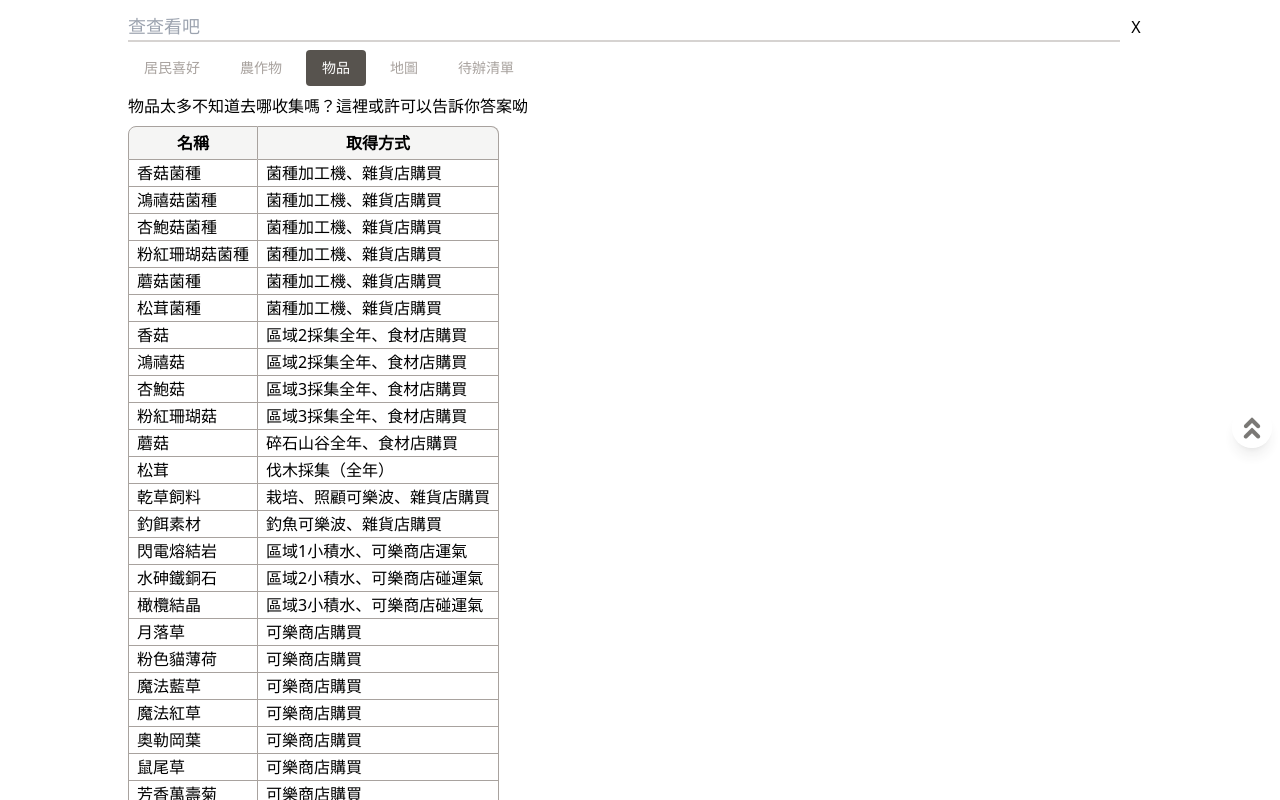
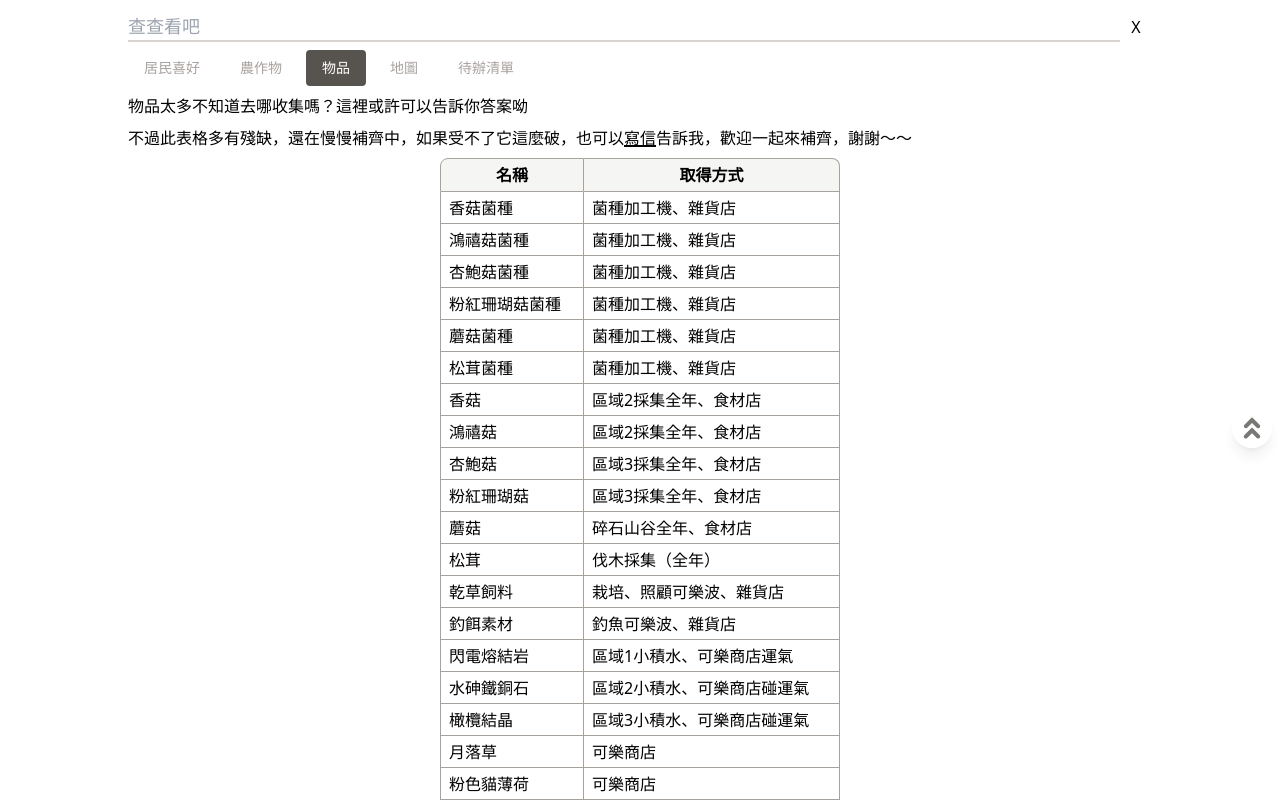
Before and after one commit to pig60214/harvest-moon, a React (Create React App) app: page /item in a window 1280 px wide. Shown: the top 800 px of the page. Built offline with nearby package versions, Linux system fonts and the light colour scheme.

Commit message:
Add Item To ToDo

```diff
--- a/src/Crops.js
+++ b/src/Crops.js
@@ -11,15 +11,15 @@ export default function Crops() {
 
   const tableRows = [];
   cropRawData.forEach(data => {
+    const isSelected = toGetCrops.crops.find(c => c === data.name);
+
     if (toGetCrops.showToGetCrops) {
-      if (!toGetCrops.crops.find(c => c === data.name)) return;
+      if (!isSelected) return;
     } else {
       if (!searchInput.trim().split(' ').map(s => data.name.includes(s)).find(s => s)) return;
       if (!JSON.stringify(setting.category).includes(data.category)) return;
       if (setting.season !== '全季節' && !data.season.includes(setting.season)) return;
     }
-
-    const isSelected = toGetCrops.crops.find(c => c === data.name);
 
     const image = <img className={`w-12 m-auto rounded-full ${isSelected ? 'border border-stone-900' : ''}`} src={require(`assets/images/crops/${data.name}.jpg`)} alt={data.name}/>;
 
--- a/src/Item.js
+++ b/src/Item.js
@@ -1,31 +1,44 @@
 import itemRawData from './itemRawData';
-import { useSelector } from 'react-redux';
+import { useDispatch, useSelector } from 'react-redux';
+import { toggleItem } from 'store/toGetItemsSlice';
 
 export default function Item() {
   const searchInput = useSelector((state) => state.searchInput.value);
+  const toGetItems = useSelector(state => state.toGetItems);
+  const dispatch = useDispatch();
 
   const rows = [];
 
   Object.entries(itemRawData).forEach(entry => {
     const [key, value] = entry;
-    if(!searchInput.trim().split(' ').map(s => key.includes(s)).find(s => s)) return;
-    rows.push(<tr key={key}>
-      <td>{key}</td>
+    const isSelected = toGetItems.items.find(i => i === key);
+
+    if (toGetItems.showToGetItems) {
+      if (!isSelected) return;
+    } else {
+      if(!searchInput.trim().split(' ').map(s => key.includes(s)).find(s => s)) return;
+    }
+
+    rows.push(<tr key={key} onClick={() => dispatch(toggleItem(key))} className={isSelected ? 'bg-stone-300' : ''}>
+      <td className='h-8'>{key}</td>
       <td>{value}</td>
     </tr>)
   });
 
   return (
-    <table>
+    <>
+    <p>不過此表格多有殘缺，還在慢慢補齊中，如果受不了它這麼破，也可以<a className='underline decoration-2' href="mailto:mypremyt@gmail.com">寫信</a>告訴我，歡迎一起來補齊，謝謝～～</p>
+    <table className='md:mx-auto'>
       <thead>
-        <tr>
-          <th>名稱</th>
-          <th>取得方式</th>
+        <tr className='h-8'>
+          <th className='w-36'>名稱</th>
+          <th className='w-64'>取得方式</th>
         </tr>
       </thead>
       <tbody>
         {rows}
       </tbody>
     </table>
+    </>
   );
 };
--- a/src/ToDoList.js
+++ b/src/ToDoList.js
@@ -3,6 +3,8 @@ import { removeToDo } from "./store/toDoListSlice";
 import { toggleLocation, toggleGoToShopping, toggleGoToGiveTheGift } from './store/locationsSlice';
 import { toggleToGive } from "./store/toGivesSlice";
 import { toggleCrop } from "./store/toGetCropsSlice";
+import { toggleItem } from "store/toGetItemsSlice";
+import itemRawData from 'itemRawData';
 
 function ToDo({ content, children, className, onClick }) {
   return (
@@ -40,8 +42,12 @@ export default function ToDoList() {
     const content = <>需要<span className={hightlighText}>{todo}</span>{image}</>;
     return <ToDo key={todo} onClick={() => dispatch(toggleCrop(todo))}>{content}</ToDo>;
   });
+  const toGetItems = useSelector(state => state.toGetItems).items.map(todo => {
+    const content = <>透過 <span className={hightlighText}>{itemRawData[todo]}</span> 取得 <span className={`${hightlighText} underline decoration-2`}>{todo}</span></>;
+    return <ToDo key={todo} onClick={() => dispatch(toggleItem(todo))}>{content}</ToDo>;
+  });
   const toDoList = useSelector((state) => state.toDoList);
-  const nothingToDo = toGives.length === 0 && locations.length === 0 && toDoList.length === 0 && toGetCrops.length === 0
+  const nothingToDo = toGives.length === 0 && locations.length === 0 && toDoList.length === 0 && toGetCrops.length === 0 && toGetItems.length === 0;
   const dispatch = useDispatch();
 
   return (
@@ -49,6 +55,7 @@ export default function ToDoList() {
       {toGives}
       {locations.map((todo, index) => <ToDo className='cursor-default' key={index}>{todo}</ToDo>)}
       {toGetCrops}
+      {toGetItems}
       {toDoList.map(todo => <ToDo key={todo} content={todo} onClick={() => dispatch(removeToDo(todo))} />)}
       {nothingToDo && <ToDo className='bg-gradient-to-r from-purple-500 to-pink-500 text-white' content='哇！太優秀了吧，待辦全空' /> }
     </ul>
--- a/src/components/ToolButtons.js
+++ b/src/components/ToolButtons.js
@@ -7,6 +7,7 @@ import giftBox from 'assets/icons/giftbox.png';
 import { toggleShowGiftList } from 'store/showGiftListSlice';
 import bag from 'assets/icons/school-bag.png';
 import { toggleShowToGetCrops } from 'store/toGetCropsSlice';
+import { toggleShowToGetItems } from 'store/toGetItemsSlice';
 
 export default function ToolButtons() {
 
@@ -56,11 +57,20 @@ export default function ToolButtons() {
     }
   }
 
+  function ToGetItemsButton() {
+    const toGetItems = useSelector(state => state.toGetItems);
+
+    if (location.pathname === '/item' && toGetItems.items.length > 0) {
+      return(<ToolButton light={toGetItems.showToGetItems} onClick={() => dispatch(toggleShowToGetItems())} icon={bag} ></ToolButton>);
+    }
+  }
+
   return (
     <div className='fixed w-8 right-4 top-1/2'>
       <GiftListButton />
       <AddToDoButton />
       <ToGetCropsButton />
+      <ToGetItemsButton />
       <ScrollToTopButton />
     </div>
   )
--- a/src/itemRawData.js
+++ b/src/itemRawData.js
@@ -1,63 +1,63 @@
 const itemRawData = {
-  '香菇菌種': '菌種加工機、雜貨店購買',
-  '鴻禧菇菌種': '菌種加工機、雜貨店購買',
-  '杏鮑菇菌種': '菌種加工機、雜貨店購買',
-  '粉紅珊瑚菇菌種': '菌種加工機、雜貨店購買',
-  '蘑菇菌種': '菌種加工機、雜貨店購買',
-  '松茸菌種': '菌種加工機、雜貨店購買',
-  '香菇': '區域2採集全年、食材店購買',
-  '鴻禧菇': '區域2採集全年、食材店購買',
-  '杏鮑菇': '區域3採集全年、食材店購買',
-  '粉紅珊瑚菇': '區域3採集全年、食材店購買',
-  '蘑菇': '碎石山谷全年、食材店購買',
+  '香菇菌種': '菌種加工機、雜貨店',
+  '鴻禧菇菌種': '菌種加工機、雜貨店',
+  '杏鮑菇菌種': '菌種加工機、雜貨店',
+  '粉紅珊瑚菇菌種': '菌種加工機、雜貨店',
+  '蘑菇菌種': '菌種加工機、雜貨店',
+  '松茸菌種': '菌種加工機、雜貨店',
+  '香菇': '區域2採集全年、食材店',
+  '鴻禧菇': '區域2採集全年、食材店',
+  '杏鮑菇': '區域3採集全年、食材店',
+  '粉紅珊瑚菇': '區域3採集全年、食材店',
+  '蘑菇': '碎石山谷全年、食材店',
   '松茸': '伐木採集（全年）',
 
-  '乾草飼料': '栽培、照顧可樂波、雜貨店購買',
-  '釣餌素材': '釣魚可樂波、雜貨店購買',
+  '乾草飼料': '栽培、照顧可樂波、雜貨店',
+  '釣餌素材': '釣魚可樂波、雜貨店',
 
   '閃電熔結岩': '區域1小積水、可樂商店運氣',
   '水砷鐵銅石': '區域2小積水、可樂商店碰運氣',
   '橄欖結晶': '區域3小積水、可樂商店碰運氣',
 
-  '月落草': '可樂商店購買',
-  '粉色貓薄荷': '可樂商店購買',
-  '魔法藍草': '可樂商店購買',
-  '魔法紅草': '可樂商店購買',
-  '奧勒岡葉': '可樂商店購買',
-  '鼠尾草': '可樂商店購買',
-  '芳香萬壽菊': '可樂商店購買',
-  '金雨迷迭香': '可樂商店購買',
-  '野莓': '可樂商店購買',
-  '紫萁': '可樂商店購買',
-  '款冬': '可樂商店購買',
-  '筆頭菜': '可樂商店購買',
-  '栗子': '可樂商店購買',
-  '竹筍': '可樂商店購買',
-  '黏土': '可樂商店購買',
-  '原木': '可樂商店購買',
-  '堅硬的原木': '可樂商店購買',
-  '柔韌的原木': '可樂商店購買',
-  '粗壯的原木': '可樂商店購買',
-  '夢幻原木': '可樂商店購買',
-  '樹汁': '可樂商店購買',
-  '草': '可樂商店購買',
-  '柔韌的草': '可樂商店購買',
-  '堅韌的草': '可樂商店購買',
-  '觸感柔滑的草': '可樂商店購買',
-  '夢幻草': '可樂商店購買',
-  '石頭': '可樂商店購買',
-  '玻璃石': '可樂商店購買',
-  '石炭塊': '可樂商店購買',
-  '鐵礦石': '可樂商店購買',
-  '銀礦石': '可樂商店購買',
-  '金礦石': '可樂商店購買',
-  '奧利哈鋼礦石': '可樂商店購買',
+  '月落草': '可樂商店',
+  '粉色貓薄荷': '可樂商店',
+  '魔法藍草': '可樂商店',
+  '魔法紅草': '可樂商店',
+  '奧勒岡葉': '可樂商店',
+  '鼠尾草': '可樂商店',
+  '芳香萬壽菊': '可樂商店',
+  '金雨迷迭香': '可樂商店',
+  '野莓': '可樂商店',
+  '紫萁': '可樂商店',
+  '款冬': '可樂商店',
+  '筆頭菜': '可樂商店',
+  '栗子': '可樂商店',
+  '竹筍': '可樂商店',
+  '黏土': '可樂商店',
+  '原木': '可樂商店',
+  '堅硬的原木': '可樂商店',
+  '柔韌的原木': '可樂商店',
+  '粗壯的原木': '可樂商店',
+  '夢幻原木': '可樂商店',
+  '樹汁': '可樂商店',
+  '草': '可樂商店',
+  '柔韌的草': '可樂商店',
+  '堅韌的草': '可樂商店',
+  '觸感柔滑的草': '可樂商店',
+  '夢幻草': '可樂商店',
+  '石頭': '可樂商店',
+  '玻璃石': '可樂商店',
+  '石炭塊': '可樂商店',
+  '鐵礦石': '可樂商店',
+  '銀礦石': '可樂商店',
+  '金礦石': '可樂商店',
+  '奧利哈鋼礦石': '可樂商店',
 
-  '紅色染料': '花店購買',
-  '藍色染料': '花店購買',
-  '綠色染料': '花店購買',
-  '黃色染料': '花店購買',
-  '白色染料': '花店購買',
+  '紅色染料': '花店',
+  '藍色染料': '花店',
+  '綠色染料': '花店',
+  '黃色染料': '花店',
+  '白色染料': '花店',
 
   '醋': '液體調味料加工機 放入 稻米',
   '醬油': '液體調味料加工機 放入 豆子',
--- a/src/store/store.js
+++ b/src/store/store.js
@@ -9,6 +9,7 @@ import showGiftListSlice from './showGiftListSlice';
 import toDoListSlice from './toDoListSlice';
 import cropSearchSettingSlice from './cropSearchSettingSlice';
 import toGetCropsSlice from './toGetCropsSlice';
+import toGetItemsSlice from './toGetItemsSlice';
 
 const appReducer = combineReducers({
   searchInput: searchInputSlice,
@@ -17,7 +18,8 @@ const appReducer = combineReducers({
   showGiftList: showGiftListSlice,
   toDoList: toDoListSlice,
   cropSearchSetting: cropSearchSettingSlice,
-  toGetCrops: toGetCropsSlice
+  toGetCrops: toGetCropsSlice,
+  toGetItems: toGetItemsSlice,
 });
 
 const rootReducer = (state, action) => {
--- /dev/null
+++ b/src/store/toGetItemsSlice.js
@@ -0,0 +1,28 @@
+import { createSlice } from '@reduxjs/toolkit';
+
+export const toGetItemsSlice = createSlice({
+  name: 'toGetItems',
+  initialState: {
+    showToGetItems: false,
+    items: [],
+  },
+  reducers: {
+    toggleShowToGetItems: (state) => {
+      state.showToGetItems = !state.showToGetItems;
+    },
+    toggleItem:(state, { payload }) => {
+      if (state.items.find(item => item === payload)) {
+        state.items = state.items.filter(item => item !== payload);
+        if (state.items.length === 0) {
+          state.showToGetItems = false;
+        }
+      } else {
+        state.items = [...state.items, payload];
+      }
+    },
+  },
+})
+
+export const { toggleShowToGetItems, toggleItem } = toGetItemsSlice.actions
+
+export default toGetItemsSlice.reducer
```
